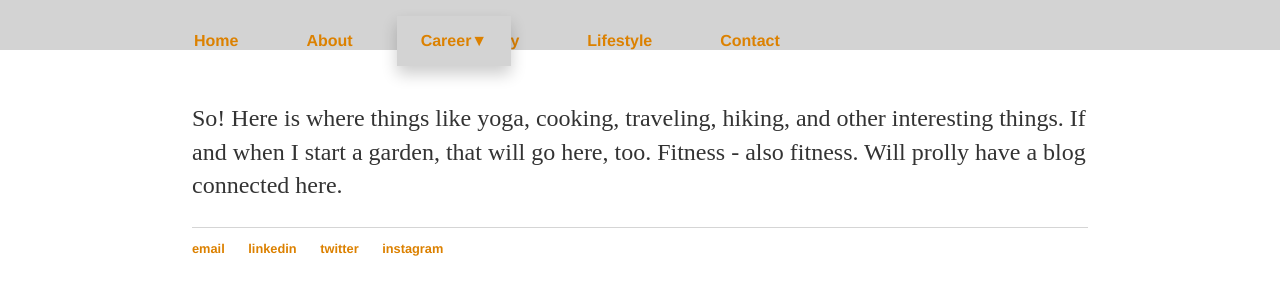
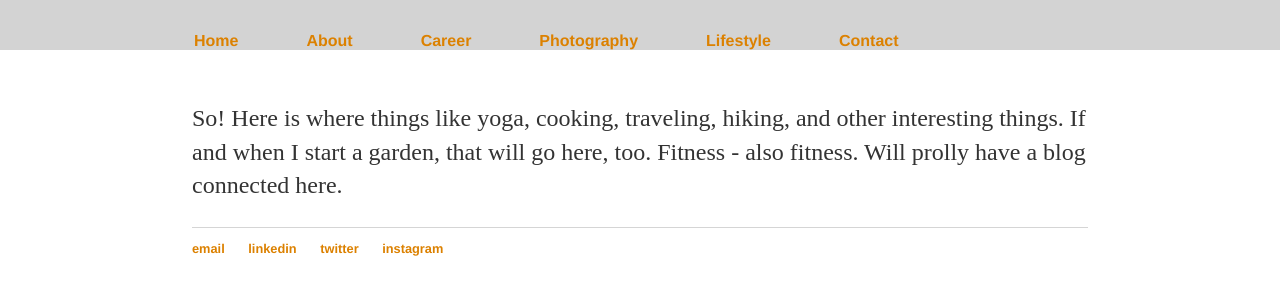
Before and after one commit to itsonlyjaz/itsonlyjaz.github.io, a Jekyll site: the page built from lifestyle/index.html, in a window 1280 px wide. Shown: the top 300 px of the page. Built offline with Jekyll 4.4.1, drawn with Linux system fonts in a browser that asks for light colours.

Commit message:
Update default.html

```diff
--- a/_layouts/default.html
+++ b/_layouts/default.html
@@ -12,12 +12,12 @@
 	    		<ul class="menu-items">
 	        		<li><a href="/">Home</a></li>
 				<li><a href="/about">About</a></li>
-		        	<li class="dropdown"><a href="/career" class="dropbtn">Career<span class="arrow">&#9660;</span></a></li>
-					<div class="dropdown-content">
+		        	<li><a href="/career">Career</a></li>
+					<!--
 						<li><a href="/career/education">Education</a></li>
 						<li><a href="/career/projects">Projects</a></li>
 						<li><a href="/career/resume">Resume</a></li>
- 					</div>
+ 					-->
 
 	        		<li><a href="/photography">Photography</a></li>
 	        		<li><a href="/lifestyle">Lifestyle</a></li>
```
